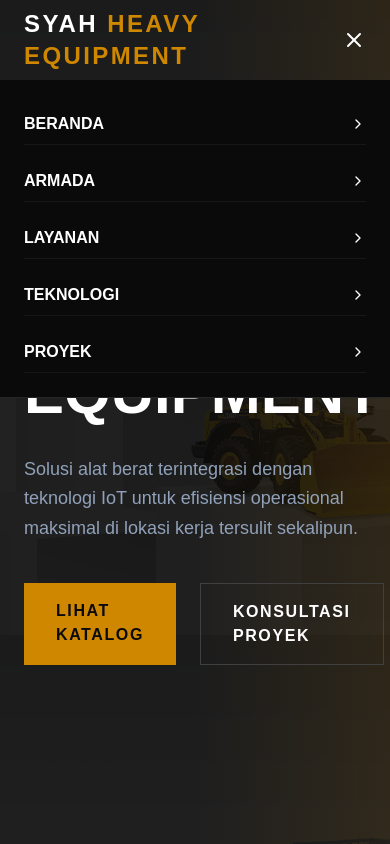
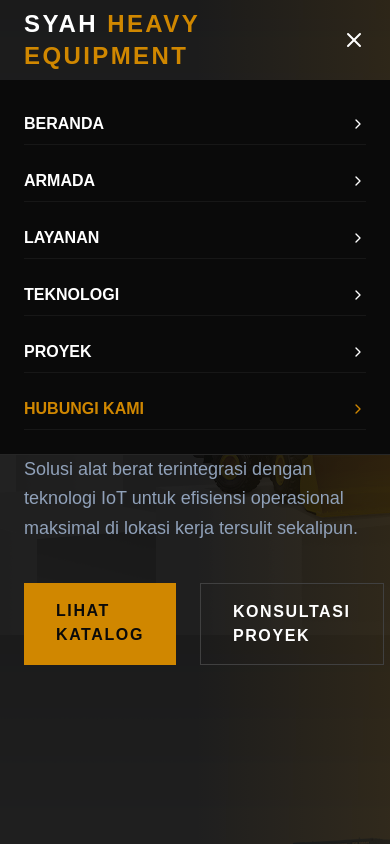
Before and after one commit to syahrizaia/syah-heavy-equipment, a Next.js app: page / in a window 390 px wide. Both pictures are taken after a click on the button 354 px from the left and 40 px from the top of the page. Shown: the top 844 px of the page. Built offline with nearby package versions, Linux system fonts and the light colour scheme.

Commit message:
fix navbar

```diff
--- a/components/Navbar.tsx
+++ b/components/Navbar.tsx
@@ -71,6 +71,14 @@ export default function Navbar() {
                   {link.label} <ChevronRight size={16} />
                 </Link>
               ))}
+
+                <Link
+                href="/contact"
+                onClick={() => setIsOpen(false)}
+                className="text-yellow-600 font-bold uppercase flex justify-between items-center py-2 border-b border-neutral-900"
+                >
+                Hubungi Kami <ChevronRight size={16} />
+                </Link>
             </div>
           </motion.div>
         )}
```
